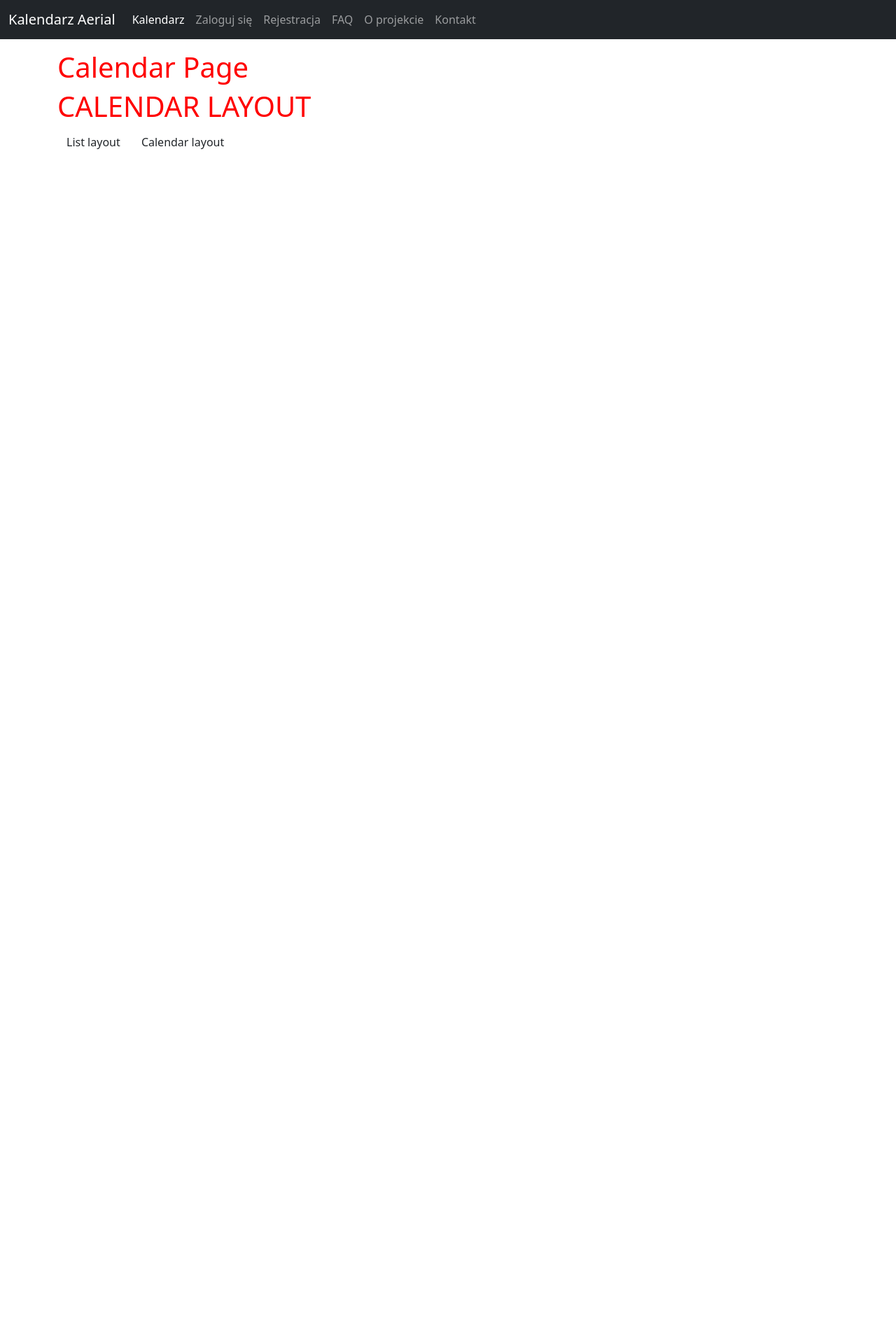
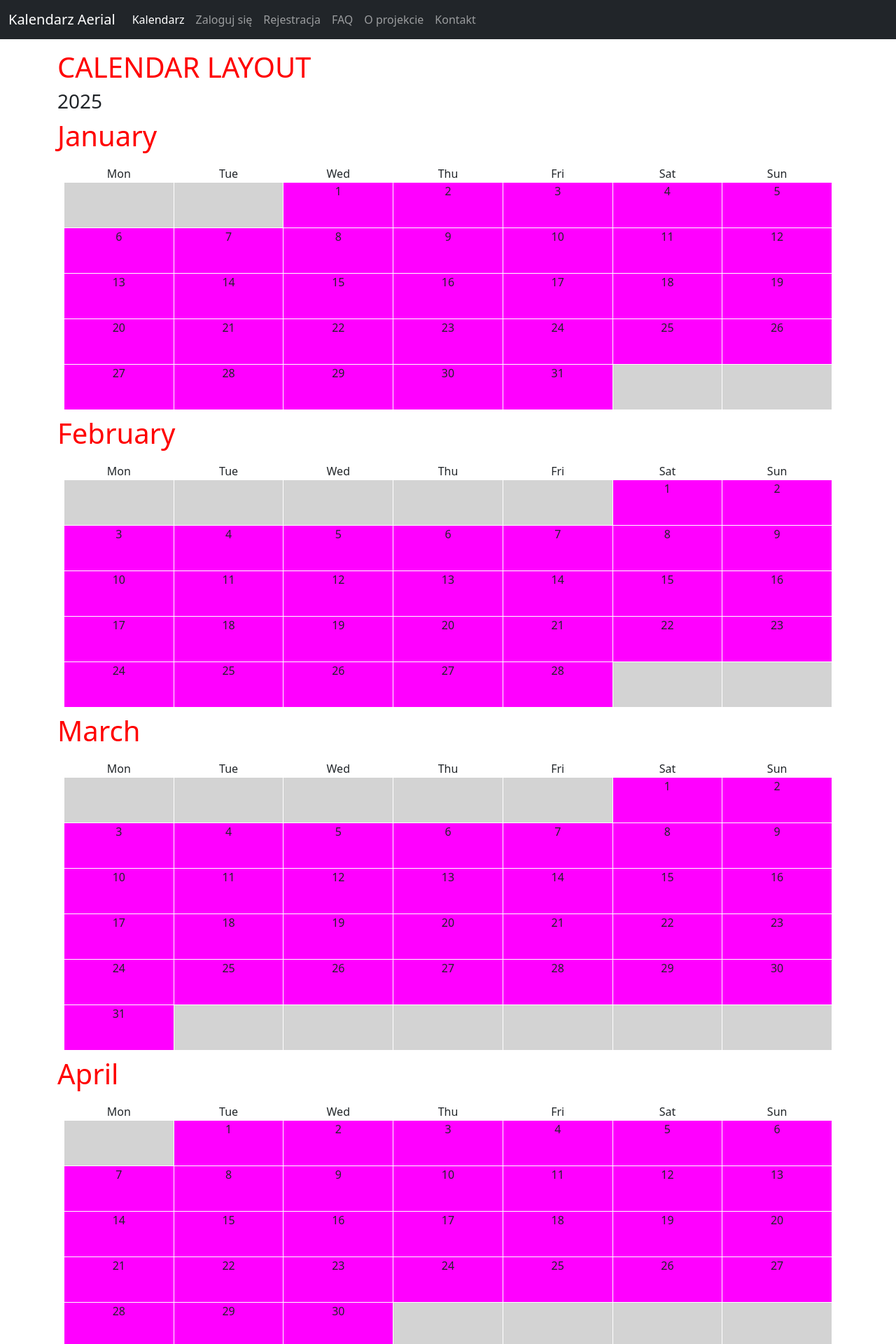
Before and after one commit to Filbog/aerial-calendar, a Django app: page /calendar/ in a window 1280 px wide. Shown: the top 1920 px of the page at 70% size. Before the commit the page ends 213 px from the top, so only its background shows below. Run offline with Django 5.2, Linux system fonts and the light colour scheme; data that the repository does not hold is empty; parts of the project's set-up code (start-up, migrations or seed data) failed here and were passed over.

Commit message:
calendar component finished, now time to connect the backend events data to it to display events in the grid

```diff
--- a/calendar_app/urls.py
+++ b/calendar_app/urls.py
@@ -1,8 +1,9 @@
 from django.urls import path
 
-from .views import EventListView, EventDetailView
+from .views import EventListView, EventDetailView, calendar_view
 
 urlpatterns = [
-    path("", EventListView.as_view(), name="events"),
+    # path("", EventListView.as_view(), name="events"),
+    path("", calendar_view, name="events"),
     path("<uuid:pk>/", EventDetailView.as_view(), name="event_detail"),
 ]
--- a/calendar_app/views.py
+++ b/calendar_app/views.py
@@ -1,10 +1,12 @@
 from django.views.generic import ListView, DetailView
 from django.http import HttpResponse
 from django.template.loader import render_to_string
+from django.shortcuts import render
 
 from .models import Event
 
 
+# weird implementation of base template, and then partials depending on button click
 class EventListView(ListView):
     model = Event
     template_name = "calendar/events.html"
@@ -23,6 +25,11 @@ class EventListView(ListView):
         return HttpResponse(render_to_string(template, context))
 
 
+def calendar_view(request):
+    events = Event.objects.all()
+    return render(request, "calendar/calendar_layout.html", {"events": events})
+
+
 class EventDetailView(DetailView):
     model = Event
     template_name = "calendar/event_detail.html"
--- a/static/css/style.css
+++ b/static/css/style.css
@@ -1,7 +1,34 @@
 h1 {
     color: red;
+    display: block;
 }
 
 body {
     padding-top: 4.5rem;
 }
+
+.calendar-grid{
+    display: grid;
+    grid-template-columns: repeat(7, 1fr);
+    padding: 10px;
+    gap: 1px;
+
+
+}
+.day-name{
+    display: flex;
+    justify-content: center;
+}
+
+.day{
+    height: 4rem;
+    background: magenta;
+    /* border: 1px solid grey; */
+    display: flex;
+    justify-content: center;
+
+}
+
+.day.empty{
+    background-color: lightgrey;
+}
--- /dev/null
+++ b/static/js/generate_calendar.js
@@ -0,0 +1,105 @@
+const monthNames = [
+  "January",
+  "February",
+  "March",
+  "April",
+  "May",
+  "June",
+  "July",
+  "August",
+  "September",
+  "October",
+  "November",
+  "December",
+];
+
+function generateCalendar(year) {
+  const yearGrid = [];
+
+  for (let i = 0; i < 12; i++) {
+    // by default 1 is Monday, 0 is Sunday
+    const firstDayIndex = (new Date(year, i, 1).getDay() + 6) % 7;
+    const daysInMonth = new Date(year, i + 1, 0).getDate();
+
+    const weeks = [];
+    let currentWeek = [];
+    let dayCounter = 1;
+
+    // Add empty cells for the days of the previous month
+    for (let j = 0; j < firstDayIndex; j++) {
+      currentWeek.push("");
+    }
+
+    while (dayCounter <= daysInMonth) {
+      currentWeek.push(dayCounter);
+      if (currentWeek.length === 7) {
+        weeks.push(currentWeek);
+        currentWeek = [];
+      }
+      dayCounter++;
+    }
+
+    // Add empty cells for the days of the next month
+    while (currentWeek.length < 7 && currentWeek.length > 0) {
+      currentWeek.push("");
+    }
+    weeks.push(currentWeek);
+
+    yearGrid.push(weeks);
+  }
+  console.log(yearGrid.length);
+  console.log(yearGrid[11]);
+  return yearGrid;
+}
+
+function populateCalendar(yearData) {
+  const calendarContainer = document.getElementById("calendar-container");
+
+  // Loop through each month in yearData
+  for (let monthIndex = 0; monthIndex < yearData.length; monthIndex++) {
+    const monthData = yearData[monthIndex]; // Get the weeks for the current month
+
+    const monthElement = document.createElement("div");
+    monthElement.classList.add("month");
+    monthElement.classList.add("calendar-grid");
+    monthElement.id = `month-${monthIndex}`;
+    const monthHeading = document.createElement("h1");
+    monthHeading.textContent = monthNames[monthIndex];
+    calendarContainer.appendChild(monthHeading);
+    calendarContainer.appendChild(monthElement);
+
+    // Add day names
+    const dayNames = ["Mon", "Tue", "Wed", "Thu", "Fri", "Sat", "Sun"];
+    dayNames.forEach((dayName) => {
+      const dayElement = document.createElement("div");
+      dayElement.classList.add("day-name");
+      dayElement.textContent = dayName;
+      monthElement.appendChild(dayElement);
+    });
+
+    // Add day cells for the current month
+    monthData.forEach((week) => {
+      week.forEach((day) => {
+        const dayElement = document.createElement("div");
+        dayElement.classList.add("day");
+        if (day === "") {
+          dayElement.classList.add("empty");
+        } else {
+          dayElement.textContent = day; // Display the day
+        }
+        monthElement.appendChild(dayElement);
+      });
+    });
+  }
+}
+
+// const januaryData = [
+//   ["", "", "", 1, 2, 3, 4],
+//   [5, 6, 7, 8, 9, 10, 11],
+//   [12, 13, 14, 15, 16, 17, 18],
+//   [19, 20, 21, 22, 23, 24, 25],
+//   [26, 27, 28, 29, 30, 31, ""],
+// ];
+
+year2025 = generateCalendar(2025);
+populateCalendar(year2025);
--- a/templates/about.html
+++ b/templates/about.html
@@ -1,4 +1,10 @@
 {% extends "_base.html" %}
 {% block title %}About{% endblock title %}
 {% block content %} <h1>About Page</h1>
+
+
+
+
+
+
 {% endblock content %}
--- a/templates/calendar/calendar_layout.html
+++ b/templates/calendar/calendar_layout.html
@@ -1,10 +1,16 @@
+{% extends '_base.html' %}
+{% load static %}
+
+
+{% block content %}
 
 <h1>CALENDAR LAYOUT</h1>
 
-<div class="calendar">
-    {% for event in events %}
-        <div class="calendar-event">
-            <strong>{{ event.name }}</strong>: {{ event.start_date }}
-        </div>
-    {% endfor %}
+<div id="calendar-container">
+    <h3>2025</h3>
+
 </div>
+<script src="{% static 'js/generate_calendar.js' %}" defer></script>
+
+
+{% endblock content %}
--- a/templates/calendar/events.html
+++ b/templates/calendar/events.html
@@ -7,7 +7,7 @@
 <h1>Calendar Page</h1>
 
 <div id="events-container">
-    {% include 'calendar/calendar_layout.html' %}
+    {% include 'calendar/list_layout.html' %}
 </div>
 
 <button class="btn" hx-get="{% url 'events' %}?layout=list" hx-target="#events-container" hx-swap="innerHTML" >
```
